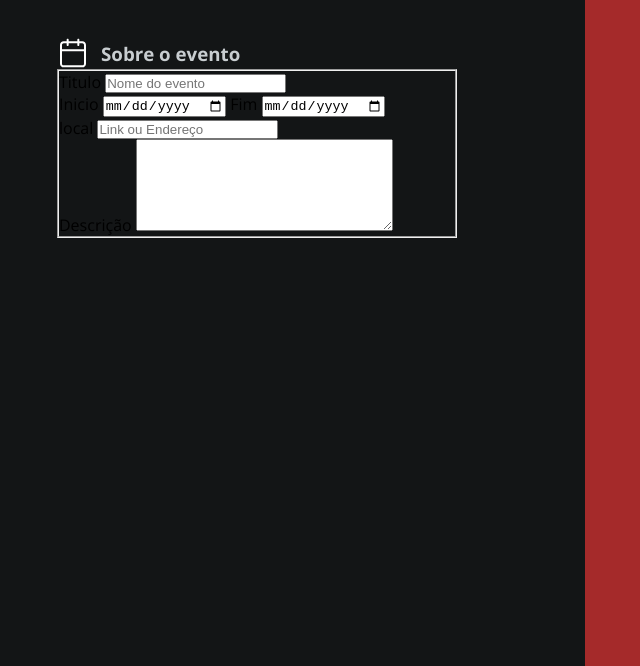
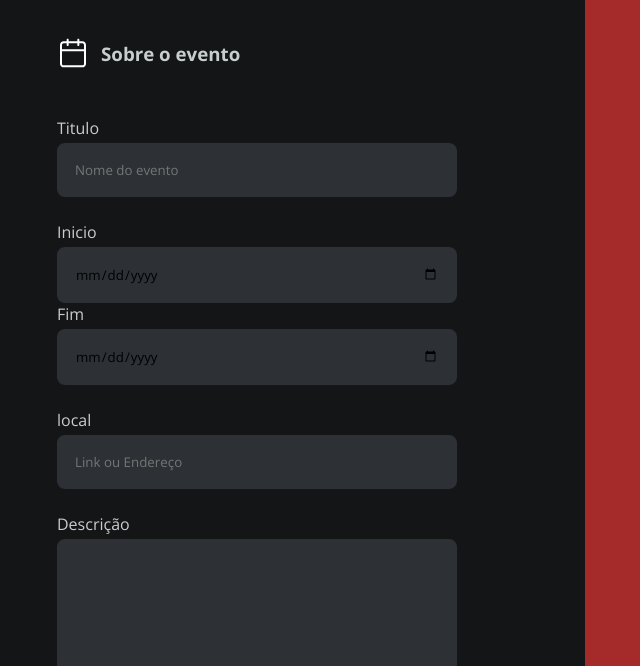
Before and after one commit to Szarblewski14/formul-rio-pj, a plain HTML site: page index.html in a window 1280 px wide. Shown: the part 134-800 px from the top of the page, without its empty margins (71-711 px from the left). Drawn offline with nearby package versions, Linux system fonts and the light colour scheme.

Commit message:
estilizando form inicio

```diff
--- a/index.html
+++ b/index.html
@@ -39,7 +39,7 @@
                             <input type="text" id="title" placeholder="Nome do evento">
                         </div>
 
-                        <div class="input-wrapper">
+                        <div class="input-wrapper-2">
                             <label for="initial">Inicio</label>
                             <input type="date" id="initial">
 
--- /dev/null
+++ b/style/fields/index.css
@@ -0,0 +1,11 @@
+input, textarea {
+    appearance: none;
+    width: 100%;
+    border-radius: .5rem;
+    border: 2px solid var(--shape-button);
+
+    padding:  1rem;
+
+    font-family: "Open Sans", sans-serif;
+    background-color: var(--shape-button);
+}
--- a/style/form.css
+++ b/style/form.css
@@ -0,0 +1,11 @@
+@import url(fields/index.css);
+
+form {
+    margin-top: 3rem;
+}
+
+fieldset {
+    border: 0;
+    display: grid;
+    gap: 1.5rem;
+}
--- a/style/global.css
+++ b/style/global.css
@@ -34,3 +34,11 @@ h1 {
 
     margin-bottom: 2.5rem;
 }
+
+label {
+    font-family: "Open Sans", sans-serif;
+    color: var(--text-body);
+
+    display: block;
+    margin-bottom: .25rem;
+}
```
